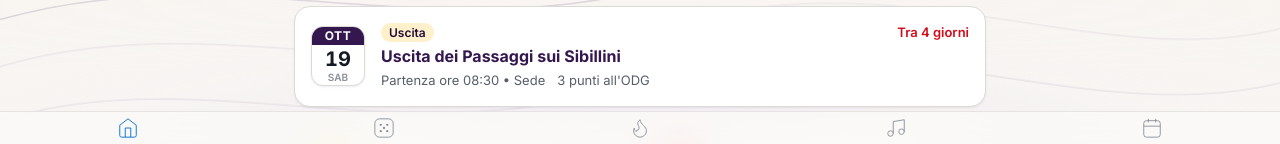
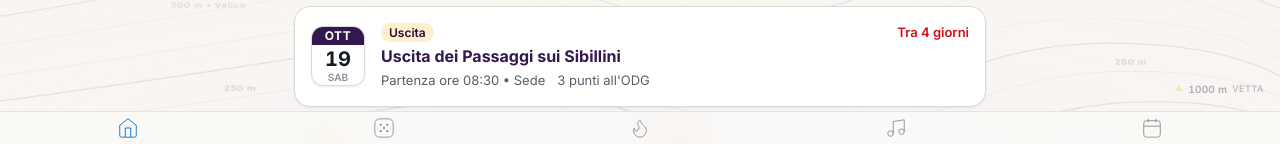
Before and after one commit to ClanDucInAltumSite/Sito-di-vault-attivit-clan, a Preact app: page / in a window 1280 px wide. Shown: the part 632-776 px from the top of the page. Built offline with nearby package versions, Linux system fonts and the light colour scheme; no server answers.

Commit message:
feat(ui): curve di livello topografiche IGM autentiche con discesa altimetrica dinamica e massima trasparenza

```diff
--- a/src/styles/components.css
+++ b/src/styles/components.css
@@ -1475,13 +1475,13 @@
   left: 0;
   right: 0;
   bottom: 0;
-  height: 320px;
+  height: 380px;
   pointer-events: none;
   user-select: none;
   z-index: 0;
   overflow: hidden;
-  mask-image: linear-gradient(to top, black 30%, transparent 100%);
-  -webkit-mask-image: linear-gradient(to top, black 30%, transparent 100%);
+  mask-image: linear-gradient(to top, black 25%, transparent 100%);
+  -webkit-mask-image: linear-gradient(to top, black 25%, transparent 100%);
 }
 
 .topo-ambient-glow {
@@ -1489,8 +1489,8 @@
   inset: 0;
   background: radial-gradient(
     ellipse 95% 80% at 50% 100%,
-    oklch(0.24 0.06 305 / 0.40) 0%,
-    oklch(0.18 0.03 305 / 0.15) 50%,
+    oklch(0.22 0.05 305 / 0.22) 0%,
+    oklch(0.18 0.02 305 / 0.08) 50%,
     transparent 100%
   );
   pointer-events: none;
@@ -1500,11 +1500,22 @@
   .topo-ambient-glow {
     background: radial-gradient(
       ellipse 95% 80% at 50% 100%,
-      oklch(0.92 0.03 305 / 0.55) 0%,
-      oklch(0.96 0.01 305 / 0.20) 50%,
+      oklch(0.94 0.02 305 / 0.35) 0%,
+      oklch(0.97 0.01 305 / 0.10) 50%,
       transparent 100%
     );
   }
+}
+
+.topo-svg-container {
+  position: absolute;
+  left: 0;
+  right: 0;
+  bottom: 0;
+  width: 100%;
+  height: 100%;
+  will-change: transform;
+  transition: transform 100ms ease-out;
 }
 
 .topo-contour-svg {
@@ -1518,74 +1529,115 @@
   overflow: visible;
 }
 
+/* Isoipse standard: tratto sottilissimo e trasparente per non disturbare il testo */
 .topo-line {
   fill: none;
   stroke: var(--color-ink);
-  stroke-width: 0.9;
-  opacity: 0.12;
+  stroke-width: 0.8;
+  opacity: 0.055;
   stroke-linecap: round;
   vector-effect: non-scaling-stroke;
 }
 
+/* Isoipse direttrici: tratto leggermente più visibile con quote IGM */
 .topo-line-major {
-  stroke-width: 1.5;
-  opacity: 0.20;
-}
-
+  stroke-width: 1.35;
+  opacity: 0.11;
+}
+
+/* Sentiero escursionistico scout (tratteggio giallo leggero) */
 .topo-line-accent {
   stroke: var(--color-giochi);
-  stroke-width: 1.1;
-  opacity: 0.42;
-  stroke-dasharray: 5 7;
-}
-
+  stroke-width: 1;
+  opacity: 0.25;
+  stroke-dasharray: 4 6;
+}
+
+/* Quote altimetriche stampate lungo le curve di livello */
 .topo-elevation-text {
-  opacity: 0.25;
-  font-size: 10px;
+  opacity: 0.18;
+  font-size: 9px;
   font-family: var(--font-sans);
   font-weight: 600;
   letter-spacing: 0.06em;
   user-select: none;
 }
 
+/* Altimetro cartografico discreto in filigrana sopra la tab-bar */
+.topo-altimeter {
+  position: absolute;
+  right: var(--space-4);
+  bottom: calc(64px + env(safe-area-inset-bottom, 0px) + var(--space-2));
+  display: flex;
+  align-items: center;
+  gap: 5px;
+  font-size: 10px;
+  font-weight: 500;
+  color: var(--color-ink);
+  opacity: 0.35;
+  pointer-events: none;
+  letter-spacing: 0.04em;
+}
+
+.topo-altimeter-pin {
+  font-size: 8px;
+  color: var(--color-giochi);
+  opacity: 0.8;
+}
+
+.topo-altimeter-val {
+  font-weight: 600;
+  letter-spacing: 0.02em;
+}
+
+.topo-altimeter-stage {
+  font-size: 9px;
+  text-transform: uppercase;
+  letter-spacing: 0.06em;
+  opacity: 0.85;
+}
+
 /* Animazione fluida e impercettibile (slow breathing wave su sole proprietà transform) */
 .topo-contour-anim-1 {
-  animation: topoWaveOne 18s ease-in-out infinite alternate;
+  animation: topoWaveOne 20s ease-in-out infinite alternate;
   will-change: transform;
 }
 
 .topo-contour-anim-2 {
-  animation: topoWaveTwo 24s ease-in-out infinite alternate;
+  animation: topoWaveTwo 26s ease-in-out infinite alternate;
   will-change: transform;
 }
 
 .topo-contour-anim-3 {
-  animation: topoWaveThree 20s ease-in-out infinite alternate;
+  animation: topoWaveThree 22s ease-in-out infinite alternate;
   will-change: transform;
 }
 
 @keyframes topoWaveOne {
   0% { transform: translateY(0); }
-  50% { transform: translateY(-5px); }
-  100% { transform: translateY(3px); }
+  50% { transform: translateY(-4px); }
+  100% { transform: translateY(2px); }
 }
 
 @keyframes topoWaveTwo {
   0% { transform: translateY(0); }
-  50% { transform: translateY(4px); }
-  100% { transform: translateY(-4px); }
+  50% { transform: translateY(3px); }
+  100% { transform: translateY(-3px); }
 }
 
 @keyframes topoWaveThree {
   0% { transform: translateY(0); }
-  50% { transform: translateY(-6px); }
-  100% { transform: translateY(2px); }
+  50% { transform: translateY(-5px); }
+  100% { transform: translateY(1px); }
 }
 
 @media (prefers-reduced-motion: reduce) {
   .topo-contour-anim-1,
   .topo-contour-anim-2,
-  .topo-contour-anim-3 {
-    animation: none;
+  .topo-contour-anim-3,
+  .topo-svg-container {
+    animation: none !important;
+    transition: none !important;
+    transform: none !important;
   }
 }
--- a/src/ui/TopographicBackground.tsx
+++ b/src/ui/TopographicBackground.tsx
@@ -1,97 +1,268 @@
+import { useState, useEffect, useRef } from 'preact/hooks';
+
 export interface TopographicBackgroundProps {
   className?: string;
 }
 
 /**
- * Sfondo Topografico Ambientale Globale (Isoipse Cartografiche Vettoriali)
- * Ispirato alle carte topografiche escursionistiche IGM 1:25.000.
- * - Posizionato in modo fisso sul fondo del viewport, dietro a tutti i contenuti.
- * - Diffusione radiale dell'inchiostro del marchio che elimina la sensazione di "piatto/vuoto".
- * - Curve di livello vettoriali che respirano lentamente con animazioni GPU-accelerate.
- * - Nessun layout shift, nessuna interferenza con il tocco o lo scroll (pointer-events: none).
+ * Sfondo Topografico Cartografico Interattivo (Curve di Livello IGM con Discesa Altimetrica)
+ * Ispirato alle carte topografiche escursionistiche 1:25.000 dei Monti Sibillini e Appennino Umbro.
+ *
+ * Caratteristiche:
+ * - Vere curve di livello con isoipse concentriche chiuse (vette), selle e valloni a V.
+ * - Discesa altimetrica dinamica con lo scroll: dalla Vetta (1000 m) al Campo Base (0 m).
+ * - Parallasse fluido leggero e movimento a respiro naturale (zero layout shift, sole transform).
+ * - Trasparenza delicata ad alto contrasto per non distrarre dal testo principale.
  */
 export function TopographicBackground({ className = '' }: TopographicBackgroundProps) {
+  const [scrollProgress, setScrollProgress] = useState(0);
+  const rafId = useRef<number | null>(null);
+
+  useEffect(() => {
+    const updateScroll = () => {
+      if (rafId.current !== null) return;
+      rafId.current = window.requestAnimationFrame(() => {
+        rafId.current = null;
+        const scrollY = window.scrollY || document.documentElement.scrollTop;
+        const maxScroll = Math.max(1, document.documentElement.scrollHeight - window.innerHeight);
+        const progress = Math.min(1, Math.max(0, scrollY / maxScroll));
+        setScrollProgress(progress);
+      });
+    };
+
+    window.addEventListener('scroll', updateScroll, { passive: true });
+    window.addEventListener('resize', updateScroll, { passive: true });
+    window.addEventListener('hashchange', updateScroll, { passive: true });
+    updateScroll();
+
+    return () => {
+      window.removeEventListener('scroll', updateScroll);
+      window.removeEventListener('resize', updateScroll);
+      window.removeEventListener('hashchange', updateScroll);
+      if (rafId.current !== null) {
+        window.cancelAnimationFrame(rafId.current);
+      }
+    };
+  }, []);
+
+  // Quota dinamica da 1000m (in cima alla pagina) a 0m (in fondo alla pagina)
+  const quota = Math.max(0, Math.round((1 - scrollProgress) * 1000));
+
+  // Tappa geografica corrispondente all'altitudine
+  let stageName = 'Vetta';
+  if (quota <= 50) stageName = 'Campo Base';
+  else if (quota <= 280) stageName = 'Fondovalle';
+  else if (quota <= 550) stageName = 'Sella';
+  else if (quota <= 820) stageName = 'Costone';
+
+  // Parallasse di discesa: sposta le curve verso l'alto man mano che si scende
+  const parallaxOffset = Math.round(scrollProgress * -90);
+
   return (
     <div
       className={`topo-contour-wrapper ${className}`.trim()}
       aria-hidden="true"
       role="presentation"
     >
-      {/* Alone di luce e profondità ambientale in tinta con la palette */}
+      {/* Diffusione di luce ambientale morbida e trasparente */}
       <div className="topo-ambient-glow" />
 
-      {/* Rete di curve di livello topografiche */}
+      {/* Rete vettoriale delle curve di livello topografiche con parallasse */}
+      <div
+        className="topo-svg-container"
+        style={{ transform: `translate3d(0, ${parallaxOffset}px, 0)` }}
+      >
         <svg
-        viewBox="0 0 1200 240"
+          viewBox="0 0 1200 480"
           fill="none"
           xmlns="http://www.w3.org/2000/svg"
           className="topo-contour-svg"
           preserveAspectRatio="none"
         >
-        {/* Curva 1 (Profondità esterna / vallata) */}
+          {/* DEFINIZIONE TRATTEGGI E TRATTINI DI PENDENZA CARTOGRAFICI */}
+          <defs>
+            <pattern id="topoHachure" width="16" height="8" patternUnits="userSpaceOnUse">
+              <line x1="8" y1="0" x2="8" y2="4" stroke="var(--color-ink)" strokeWidth="0.8" opacity="0.15" />
+            </pattern>
+          </defs>
+
+          {/* === 1. VETTA OVEST (MONTE SUBASIO / SIBILLINI) - CURVE CONCENTRICHE CHIUSE === */}
+          {/* Vetta 1000m (Ovale sommitale con punto quotato) */}
+          <g className="topo-contour-anim-1">
+            <ellipse cx="280" cy="70" rx="42" ry="22" className="topo-line topo-line-major" />
+            <polygon points="278,68 280,64 282,68" fill="var(--color-ink)" opacity="0.3" />
+            <text x="290" y="73" fill="var(--color-ink)" className="topo-elevation-text">
+              ▲ 1000 m
+            </text>
+          </g>
+
+          {/* Isoipsa 950m */}
           <g className="topo-contour-anim-2">
             <path
-            d="M-40 215 C160 145, 360 235, 600 175 C840 115, 1040 225, 1240 165"
+              d="M 215 70 C 215 38, 345 38, 345 70 C 345 102, 215 102, 215 70 Z"
               className="topo-line"
             />
           </g>
 
-        {/* Curva 2 (Intermedia) */}
-        <g className="topo-contour-anim-1">
+          {/* Isoipsa 900m */}
+          <g className="topo-contour-anim-3">
             <path
-            d="M-40 178 C180 108, 380 198, 620 138 C860 78, 1060 188, 1240 128"
+              d="M 180 70 C 180 25, 380 25, 380 70 C 380 115, 180 115, 180 70 Z"
               className="topo-line"
             />
           </g>
 
-        {/* Curva 3 (Direttrice Principale con quota altimetrica discreta) */}
+          {/* Isoipsa 850m */}
+          <g className="topo-contour-anim-1">
+            <path
+              d="M 145 70 C 145 12, 415 12, 425 70 C 435 128, 145 128, 145 70 Z"
+              className="topo-line"
+            />
+          </g>
+
+          {/* === 2. CRESTA EST (ANTICIMA) - CURVE CONCENTRICHE CHIUSE === */}
+          <g className="topo-contour-anim-2">
+            <ellipse cx="880" cy="95" rx="55" ry="26" className="topo-line topo-line-major" />
+            <text x="890" y="98" fill="var(--color-ink)" className="topo-elevation-text">
+              ▲ 920 m
+            </text>
+          </g>
           <g className="topo-contour-anim-3">
             <path
-            d="M-40 142 C200 72, 400 162, 640 102 C880 42, 1080 152, 1240 92"
+              d="M 795 95 C 795 55, 965 55, 965 95 C 965 135, 795 135, 795 95 Z"
+              className="topo-line"
+            />
+          </g>
+
+          {/* === 3. ISOIPSE DI RACCORDO, SELLA (VALICO) E COSTONE === */}
+          {/* Isoipsa 800m */}
+          <g className="topo-contour-anim-1">
+            <path
+              d="M -40 120 C 120 70, 180 50, 280 42 C 400 32, 470 120, 580 120 C 690 120, 750 50, 880 50 C 1010 50, 1100 90, 1240 120"
+              className="topo-line"
+            />
+          </g>
+
+          {/* Isoipsa Direttrice 750m (Marcata con quota) */}
+          <g className="topo-contour-anim-2">
+            <path
+              d="M -40 160 C 130 110, 200 80, 310 70 C 420 60, 480 155, 600 155 C 720 155, 770 80, 900 80 C 1030 80, 1110 130, 1240 160"
               className="topo-line topo-line-major"
             />
-          <text
-            x="644"
-            y="98"
-            fill="var(--color-ink)"
-            className="topo-elevation-text"
-          >
-            850 m
+            <text x="90" y="145" fill="var(--color-ink)" className="topo-elevation-text">
+              750 m
+            </text>
+            <text x="960" y="115" fill="var(--color-ink)" className="topo-elevation-text">
+              750 m
             </text>
           </g>
 
-        {/* Curva 4 (Sentiero / Curva d'accento tratteggiata gialla scout) */}
-        <g className="topo-contour-anim-1">
+          {/* Isoipsa 700m */}
+          <g className="topo-contour-anim-3">
             <path
-            d="M-40 106 C220 36, 420 126, 660 66 C900 6, 1100 116, 1240 56"
-            className="topo-line topo-line-accent"
+              d="M -40 195 C 145 145, 220 115, 330 105 C 440 95, 490 190, 620 190 C 740 190, 790 115, 920 115 C 1050 115, 1125 165, 1240 195"
+              className="topo-line"
             />
           </g>
 
-        {/* Curva 5 (Cresta interna / colle) */}
+          {/* Isoipsa 650m */}
+          <g className="topo-contour-anim-1">
+            <path
+              d="M -40 230 C 160 180, 240 150, 350 140 C 460 130, 500 225, 640 225 C 760 225, 810 150, 940 150 C 1070 150, 1140 200, 1240 230"
+              className="topo-line"
+            />
+          </g>
+
+          {/* Isoipsa 600m */}
           <g className="topo-contour-anim-2">
             <path
-            d="M-40 70 C240 0, 440 90, 680 30 C920 -30, 1120 80, 1240 20"
+              d="M -40 265 C 175 215, 260 185, 370 175 C 480 165, 515 260, 660 260 C 785 260, 830 185, 960 185 C 1090 185, 1155 235, 1240 265"
               className="topo-line"
             />
-          <text
-            x="245"
-            y="14"
-            fill="var(--color-ink)"
-            className="topo-elevation-text"
-          >
-            920 m
+          </g>
+
+          {/* Isoipsa Direttrice 500m (Valico / Sella) */}
+          <g className="topo-contour-anim-3">
+            <path
+              d="M -40 300 C 190 250, 280 220, 390 210 C 500 200, 530 295, 680 295 C 810 295, 850 220, 980 220 C 1110 220, 1170 270, 1240 300"
+              className="topo-line topo-line-major"
+            />
+            <text x="160" y="280" fill="var(--color-ink)" className="topo-elevation-text">
+              500 m • Valico
+            </text>
+            <text x="1005" y="248" fill="var(--color-ink)" className="topo-elevation-text">
+              500 m
             </text>
           </g>
 
-        {/* Curva 6 (Vetta) */}
+          {/* Isoipsa 400m */}
+          <g className="topo-contour-anim-1">
+            <path
+              d="M -40 335 C 210 285, 300 255, 410 245 C 520 235, 550 330, 700 330 C 830 330, 870 255, 1000 255 C 1130 255, 1185 305, 1240 335"
+              className="topo-line"
+            />
+          </g>
+
+          {/* Isoipsa 300m */}
+          <g className="topo-contour-anim-2">
+            <path
+              d="M -40 370 C 230 320, 320 290, 430 280 C 540 270, 570 365, 720 365 C 850 365, 890 290, 1020 290 C 1150 290, 1200 340, 1240 370"
+              className="topo-line"
+            />
+          </g>
+
+          {/* Isoipsa Direttrice 250m (Colle) */}
           <g className="topo-contour-anim-3">
             <path
-            d="M-40 34 C260 -36, 460 54, 700 -6 C940 -66, 1140 44, 1240 -16"
+              d="M -40 405 C 250 355, 340 325, 450 315 C 560 305, 590 400, 740 400 C 870 400, 910 325, 1040 325 C 1170 325, 1215 375, 1240 405"
+              className="topo-line topo-line-major"
+            />
+            <text x="210" y="385" fill="var(--color-ink)" className="topo-elevation-text">
+              250 m
+            </text>
+            <text x="1045" y="352" fill="var(--color-ink)" className="topo-elevation-text">
+              250 m
+            </text>
+          </g>
+
+          {/* Isoipsa 100m */}
+          <g className="topo-contour-anim-1">
+            <path
+              d="M -40 440 C 270 390, 360 360, 470 350 C 580 340, 610 435, 760 435 C 890 435, 930 360, 1060 360 C 1190 360, 1225 410, 1240 440"
               className="topo-line"
+            />
+          </g>
+
+          {/* === 4. ISOIPSA 0 M (FONDOVALLE / CAMPO BASE) === */}
+          <g className="topo-contour-anim-2">
+            <path
+              d="M -40 475 C 290 425, 380 395, 490 385 C 600 375, 630 470, 780 470 C 910 470, 950 395, 1080 395 C 1200 395, 1235 445, 1240 475"
+              className="topo-line topo-line-major"
+            />
+            <text x="270" y="450" fill="var(--color-ink)" className="topo-elevation-text">
+              0 m • Campo Base
+            </text>
+            <text x="1080" y="420" fill="var(--color-ink)" className="topo-elevation-text">
+              0 m • Fondovalle
+            </text>
+          </g>
+
+          {/* === 5. SENTIERO SCOUT ESCURSIONISTICO (TRATTO GIALLO TRATTEGGIATO) === */}
+          <g className="topo-contour-anim-1">
+            <path
+              d="M 280 70 Q 360 110, 420 150 T 560 190 T 640 280 T 720 370 T 780 470"
+              className="topo-line topo-line-accent"
             />
           </g>
         </svg>
       </div>
+
+      {/* Altimetro cartografico discreto in filigrana nell'angolo inferiore */}
+      <div className="topo-altimeter" aria-hidden="true">
+        <span className="topo-altimeter-pin">▲</span>
+        <span className="topo-altimeter-val tabular-nums">{quota} m</span>
+        <span className="topo-altimeter-stage">{stageName}</span>
+      </div>
+    </div>
   );
 }
```
Also changed, not shown: 10 other files (tests, documents, lock files or other folders). Lines whose indentation alone changed are shown as unchanged.
